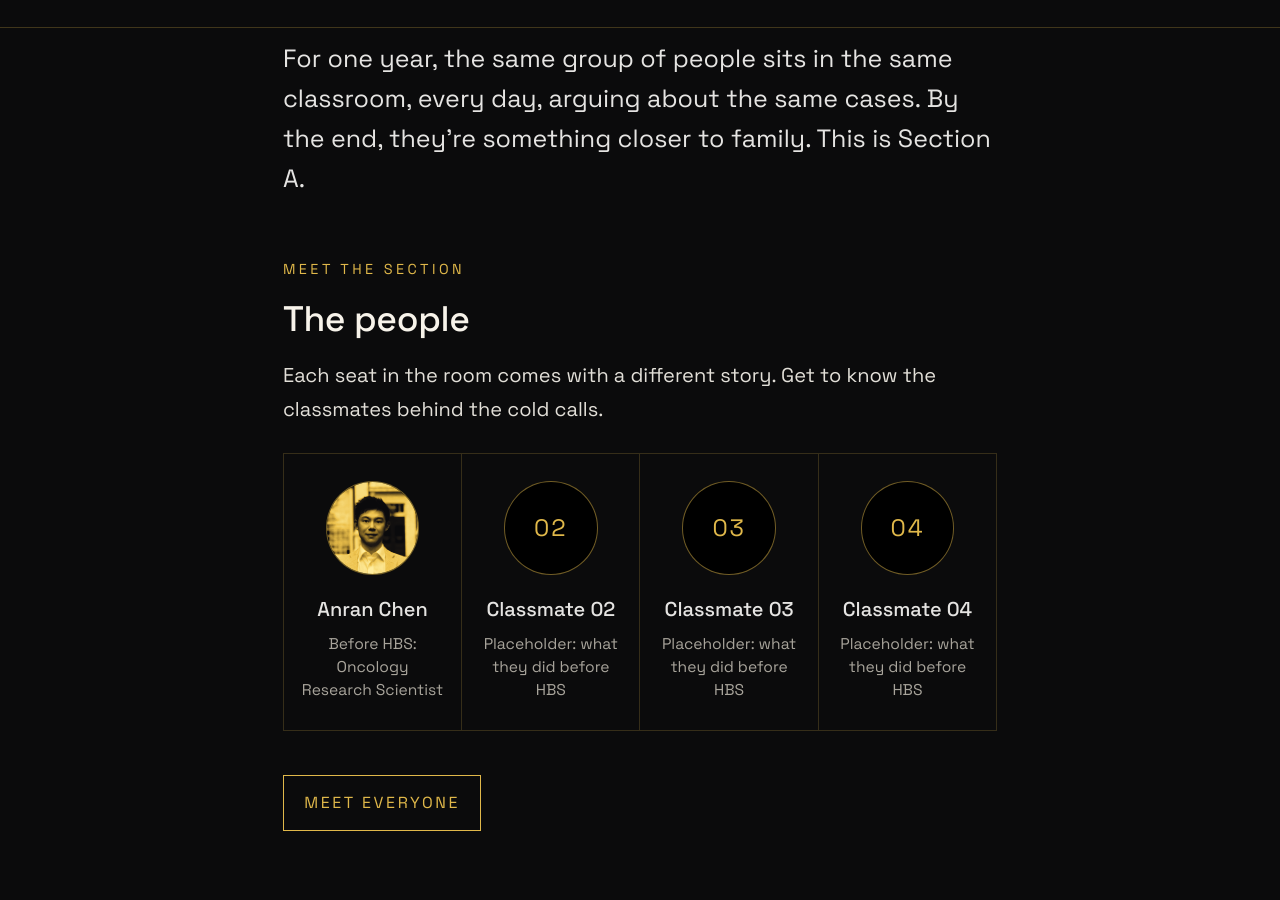
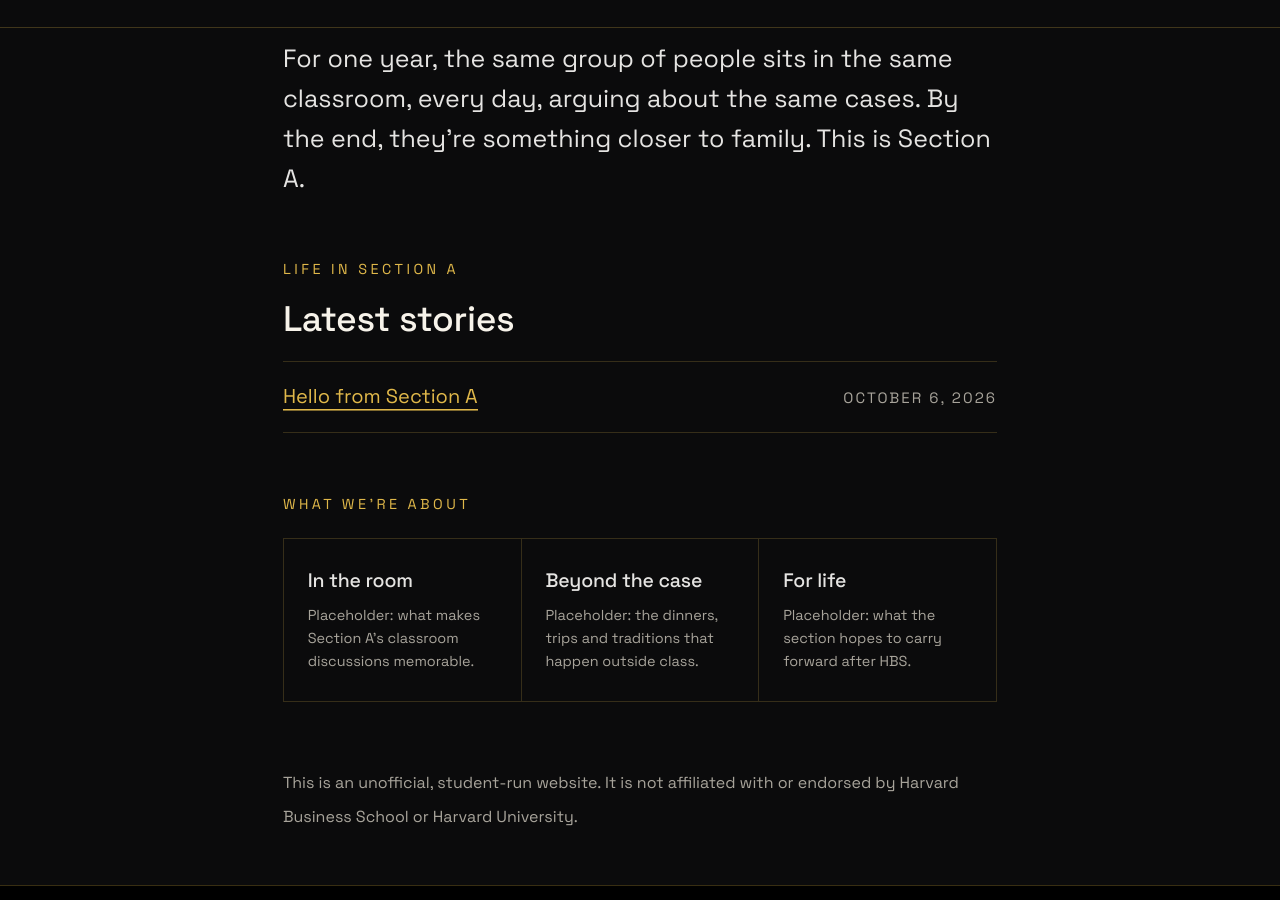
Before and after one commit to SectionAlpha28/sectionalpha28.github.io, a Jekyll site: the page built from index.md, in a window 1280 px wide and 900 px high, scrolled down 780 px. Built offline with Jekyll 4.4.1, drawn with Linux system fonts in a browser that asks for light colours.

Commit message:
Hide member pages and links for now
Adds a show_members flag (false), stops building the members collection
and the Members page, removes the Members nav item, and hides the
"Meet the section" block on the home page and the link in the welcome
post. Member files stay in the repo so profiles can be turned back on.

Co-Authored-By: Claude Opus 5.5 <noreply@anthropic.com>
Claude-Session: https://claude.ai/code/session_014WzvjEHZ9DQng5ZBMyUHbD

```diff
--- a/_config.yml
+++ b/_config.yml
@@ -7,6 +7,11 @@
 # 6. Jekyll collections settings
 # 7. Site settings
 # 8. Site favicons & manifest icons
+# Member profiles: false hides the member pages, the Members page and every link to them.
+# To turn them back on, set this to true, set the members collection output to true
+# and restore the Members nav item below.
+show_members: false
+
 # 9. Site navigation
 
 # 1. Files excluded from Jekyll builds
@@ -55,7 +60,7 @@ collections:
       Recaps, milestones and the small moments in between
   members:
     title: Members
-    output: true
+    output: false # Member pages are hidden for now; set to true together with show_members
     permalink: /members/:name/
 
 # 6. Jekyll collections settings
@@ -121,8 +126,9 @@ navigation_header:
   url: /
 - title: The Section
   url: /about/
-- title: Members
-  url: /members/
+# Members nav item is hidden while show_members is false; restore it here when turning profiles back on
+# - title: Members
+#   url: /members/
 - title: Stories
   url: /blog/
 - title: Events
--- a/index.md
+++ b/index.md
@@ -11,6 +11,7 @@ excerpt: "Section A of the Harvard Business School MBA Class of 2028: the people
 
 <p class="lede">For one year, the same group of people sits in the same classroom, every day, arguing about the same cases. By the end, they're something closer to family. This is Section A.</p>
 
+{% if site.show_members %}
 <p class="eyebrow">Meet the section</p>
 
 ## The people
@@ -21,6 +22,7 @@ Each seat in the room comes with a different story. Get to know the classmates b
 
 {% assign members_url = "/members/" | relative_url %}
 {% include button.html text="Meet everyone" link=members_url %}
+{% endif %}
 
 <p class="eyebrow">Life in Section A</p>
 
```
Also changed, not shown: _posts/2026-10-06-welcome-to-section-a.md (+1 -1 lines), members.md (+1 -0 lines), README.md.
